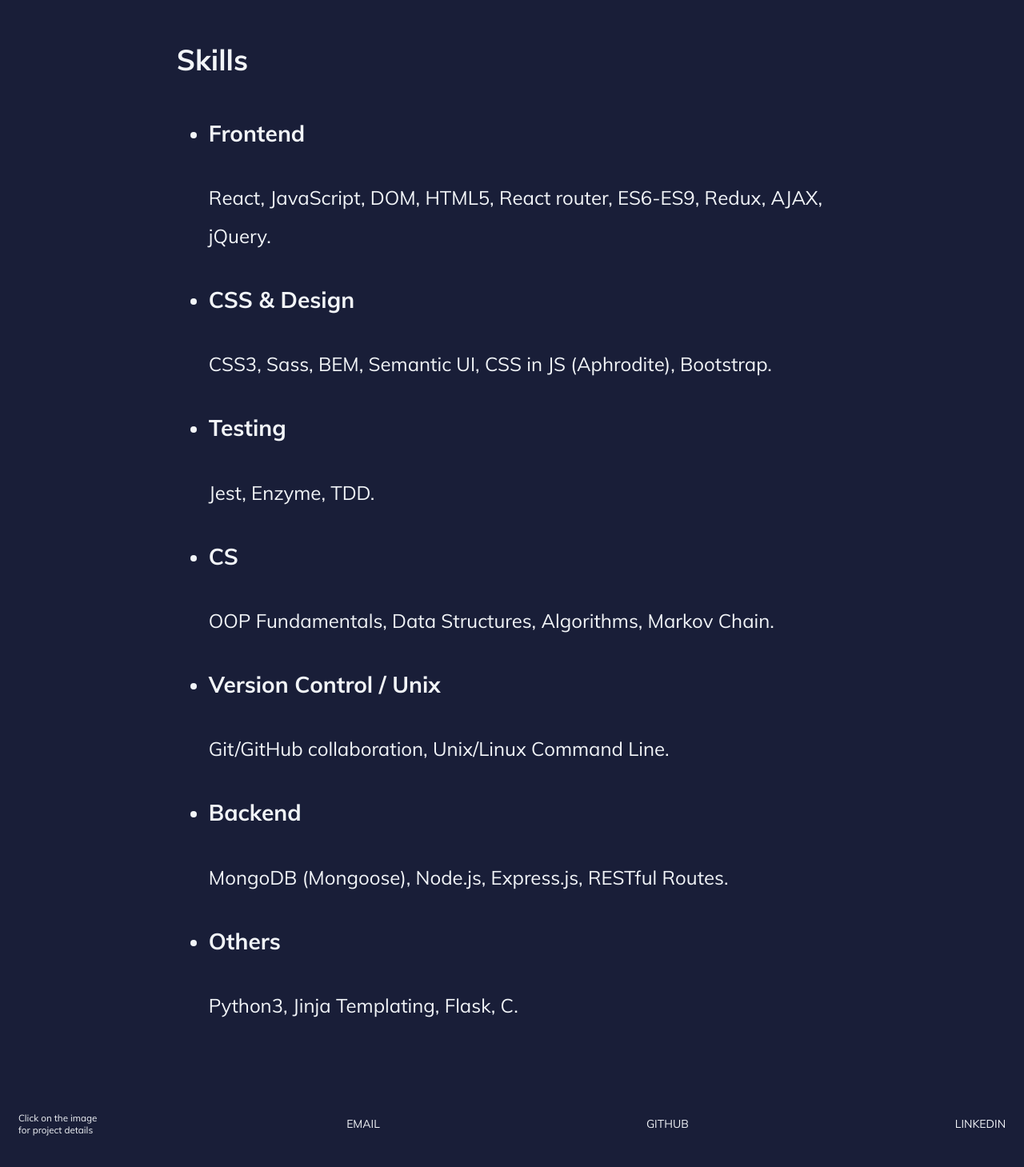
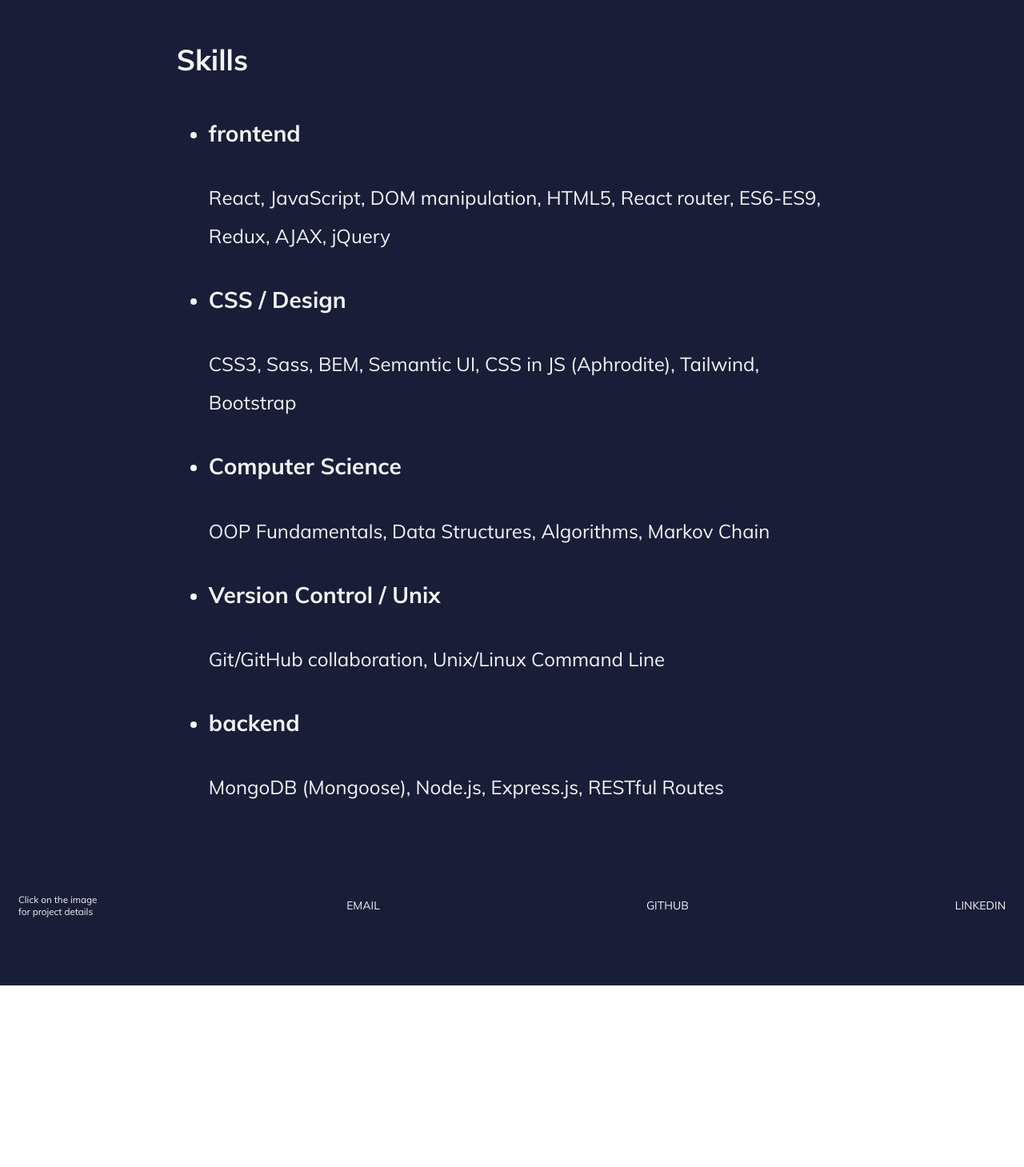
Before and after one commit to juliehutchinson001/juliehutchinson001.github.io, a React (Create React App) app: page /about in a window 1280 px wide. Shown: the part 837-2296 px from the top of the page at 80% size. After the commit the page ends 2069 px from the top, so only its background shows below. Built offline with nearby package versions, Linux system fonts and the light colour scheme.

Commit message:
[refactor] abstract skills section to a component

```diff
--- a/src/components/about/about-me.js
+++ b/src/components/about/about-me.js
@@ -2,54 +2,25 @@
 import skills from '../helpers/skills-info';
 
 const Skills = () => {
+  const allSkills = skills.map(skillInfo => {
+    const { section, description } = skillInfo;
+    const bioClass = section.includes('Unix')
+      ? 'bio-skill__header terminal'
+      : 'bio-skill__header';
+    return (
+      <li className="bio-skill" data-test-bio-skill>
+        <h3 className={bioClass}>{section}</h3>
+        <p className="bio-skill__content">{description}</p>
+      </li>
+    );
+  });
   return (
     <section className="bio__secondary--info" data-test-bio-secondary-info>
       <h2 className="bio__subheader" data-test-bio-subheader>
         Skills
       </h2>
       <ul className="bio__list-of-skills" data-test-bio-list-of-skills>
-        <li className="bio-skill" data-test-bio-skill>
-          <h3 className="bio-skill__header">Frontend</h3>
-          <p className="bio-skill__content">
-            React, JavaScript, DOM, HTML5, React router, ES6-ES9, Redux, AJAX,
-            jQuery.
-          </p>
-        </li>
-        <li className="bio-skill" data-test-bio-skill>
-          <h3 className="bio-skill__header">CSS & Design</h3>
-          <p className="bio-skill__content">
-            CSS3, Sass, BEM, Semantic UI, CSS in JS (Aphrodite), Bootstrap.
-          </p>
-        </li>
-        <li className="bio-skill" data-test-bio-skill>
-          <h3 className="bio-skill__header">Testing</h3>
-          <p className="bio-skill__content">Jest, Enzyme, TDD.</p>
-        </li>
-        <li className="bio-skill" data-test-bio-skill>
-          <h3 className="bio-skill__header">CS</h3>
-          <p className="bio-skill__content">
-            OOP Fundamentals, Data Structures, Algorithms, Markov Chain.
-          </p>
-        </li>
-
-        <li className="bio-skill" data-test-bio-skill>
-          <h3 className="bio-skill__header terminal">Version Control / Unix</h3>
-          <p className="bio-skill__content">
-            Git/GitHub collaboration, Unix/Linux Command Line.
-          </p>
-        </li>
-        <li className="bio-skill" data-test-bio-skill>
-          <h3 className="bio-skill__header">Backend</h3>
-          <p className="bio-skill__content">
-            MongoDB (Mongoose), Node.js, Express.js, RESTful Routes.
-          </p>
-        </li>
-        <li className="bio-skill" data-test-bio-skill>
-          <h3 className="bio-skill__header">Others</h3>
-          <p className="bio-skill__content">
-            Python3, Jinja Templating, Flask, C.
-          </p>
-        </li>
+        {allSkills}
       </ul>
     </section>
   );
--- a/src/components/helpers/skills-info.js
+++ b/src/components/helpers/skills-info.js
@@ -1,5 +1,3 @@
-/* eslint-disable no-param-reassign */
-
 const skills = [
   {
     section: 'frontend',
```
